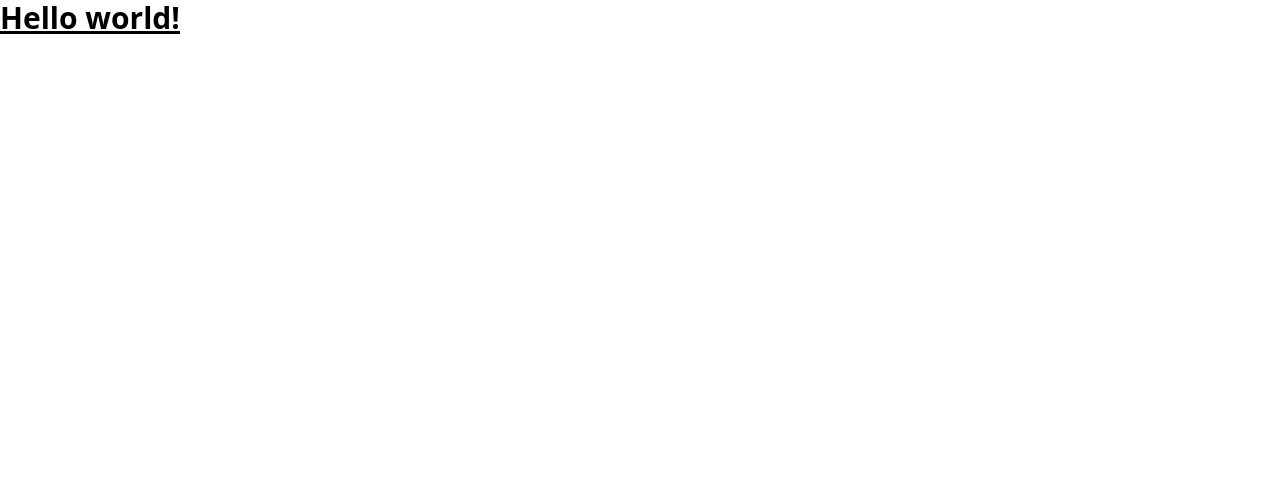
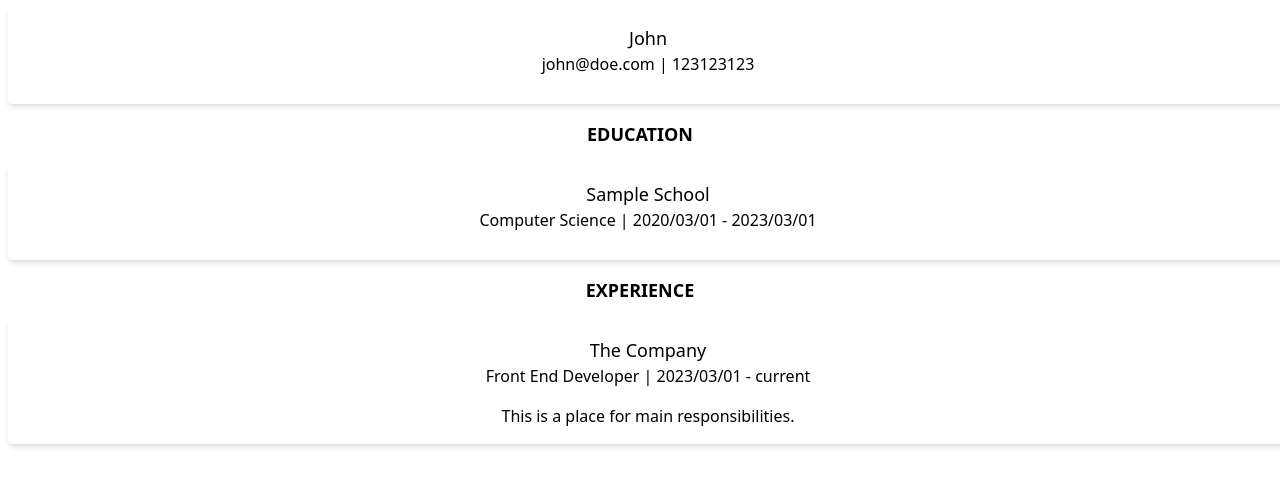
Before and after one commit to tjglwcz/odin-cv-application, a React (Vite) app: page / in a window 1280 px wide. Shown: the top 486 px of the page. Built offline with nearby package versions, Linux system fonts and the light colour scheme.

Commit message:
Render CV components

```diff
--- a/src/App.jsx
+++ b/src/App.jsx
@@ -1,8 +1,28 @@
+import GeneralInformationView from "./components/view/GeneralInformationView";
+import EducationView from "./components/view/EducationView";
+import ExperienceView from "./components/view/ExperienceView";
 function App() {
   return (
-    <>
-      <h1 className="text-3xl font-bold underline">Hello world!</h1>
-    </>
+    <div>
+      <GeneralInformationView
+        name="John"
+        email="john@doe.com"
+        number="123123123"
+      />
+      <h2 className="text-lg font-bold text-center m-4">EDUCATION</h2>
+      <EducationView
+        schoolName="Sample School"
+        titleOfStudy="Computer Science"
+        dateOfStudy="2020/03/01 - 2023/03/01"
+      />
+      <h2 className="text-lg font-bold text-center m-4">EXPERIENCE</h2>
+      <ExperienceView
+        companyName="The Company"
+        positionTitle="Front End Developer"
+        dateOfWork="2023/03/01 - current"
+        mainResponsibilities="This is a place for main responsibilities."
+      />
+    </div>
   );
 }
 
```
